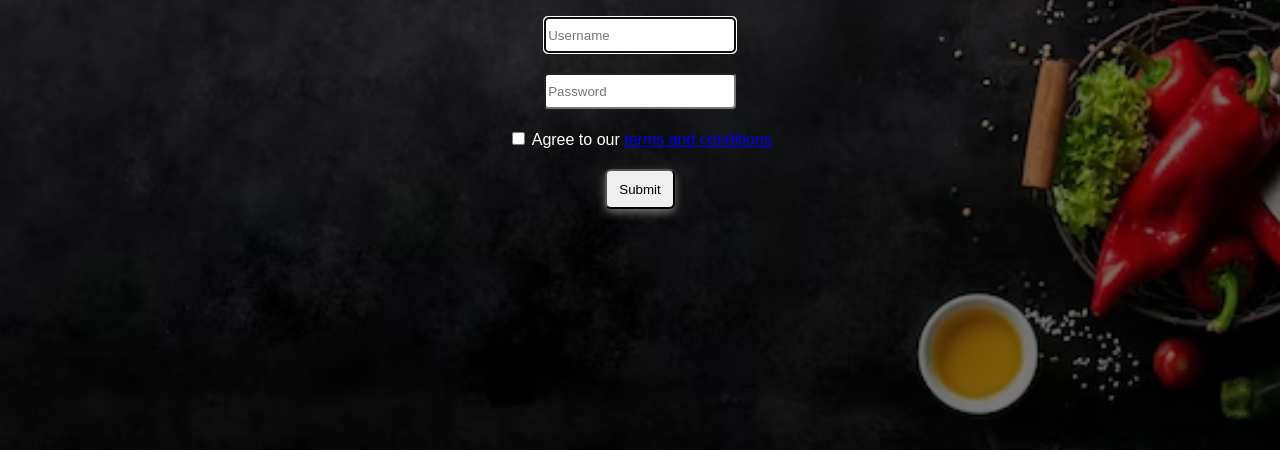
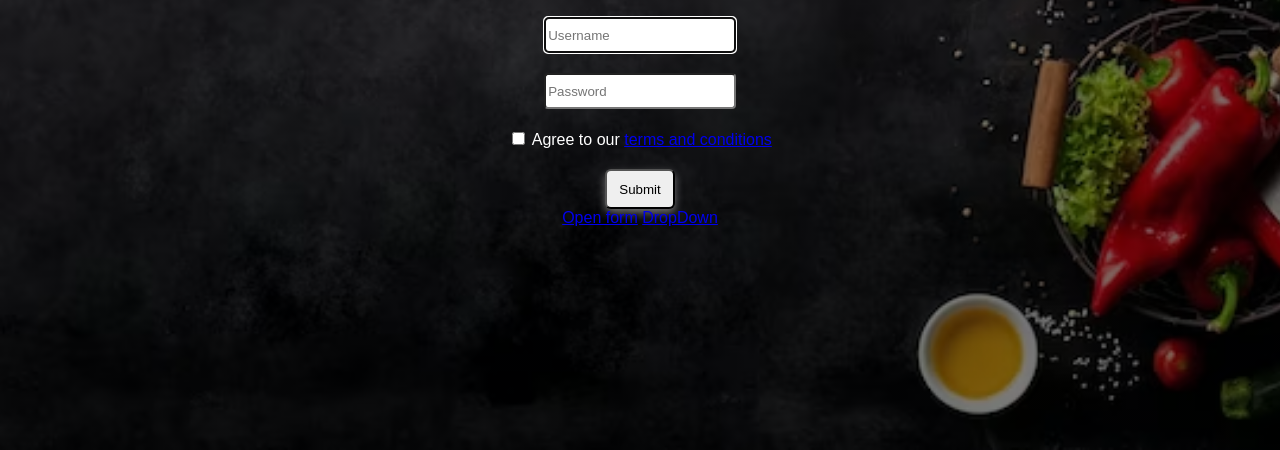
Before and after one commit to PreethiKalyani99/Frontend-development-course-, a plain HTML site: page index.html in a window 1280 px wide. Shown: the part 350-800 px from the top of the page. Drawn offline with Linux system fonts and the light colour scheme.

Commit message:
added link to dropdown

```diff
--- a/index.html
+++ b/index.html
@@ -8,62 +8,18 @@
         <h1 class="login">Login</h1>
         <form action="home.html">
             <div class="container">
-                <!-- <label for="username"><b>Username</b></label> -->
                 <input type="text" name="username" required class="inputbox" placeholder="Username" autofocus/>
             </div>
             <div class="container">
-                <!-- <label for="password"><b>Password</b></label> -->
                 <input type="password" required class="inputbox" placeholder="Password"/>
             </div>
             <div class="container">
                 <input type="checkbox" required />
                 <label>Agree to our <a href="termsAndPolicy.html">terms and conditions</a></label>
             </div>
-            <input type="submit" class="container submit"/>
+            <input type="submit" class="container submit"/><br/>
+            <a href="form.html">Open form</a>
+            <a href="dropDown.html">DropDown</a>
         </form>
     </body>
 </html>
-<!-- <html>
-    <head>
-        <title>Little Lemon</title>
-        <link rel="stylesheet" href="index.css">
-    </head>
-    <body>
-        <h1>Our Menu</h1>
-        <h2>Falafel</h2>
-        <p>Chickpea, herbs and spices.</p>
-        <img src="falafel.jpeg" alt="Falafel" width="250" height="250">
-        <h2>Pasta Salad</h2>
-        <p>Lettuce, vegetable and mozzarella.</p>
-        <img src="pastasalad.jpeg" alt="pasta salad" width="250" height="250">
-        <br/>
-        <a href="location.html">Our Location</a>
-
-        <table class="tableClass">
-            <tr>
-                <th>Dish</th>
-                <th>Price</th>
-            </tr>
-            <tr>
-                <td>Falafel</td>
-                <td>$10.00</td>
-            </tr>
-            <tr>
-                <td>Pasta Salad</td>
-                <td>$15.00</td>
-            </tr>
-        </table>
-
-        <form action="" method="post">
-            <div class="container">
-                <label for="username"><b>Username</b></label>
-                <input type="text" name="username"/>
-            </div>
-            <div class="container">
-                <label for="password"><b>Password</b></label>
-                <input type="password"/>
-            </div>
-            <input type="submit" class="container submit"/>
-        </form>
-    </body>
-</html> -->
```
